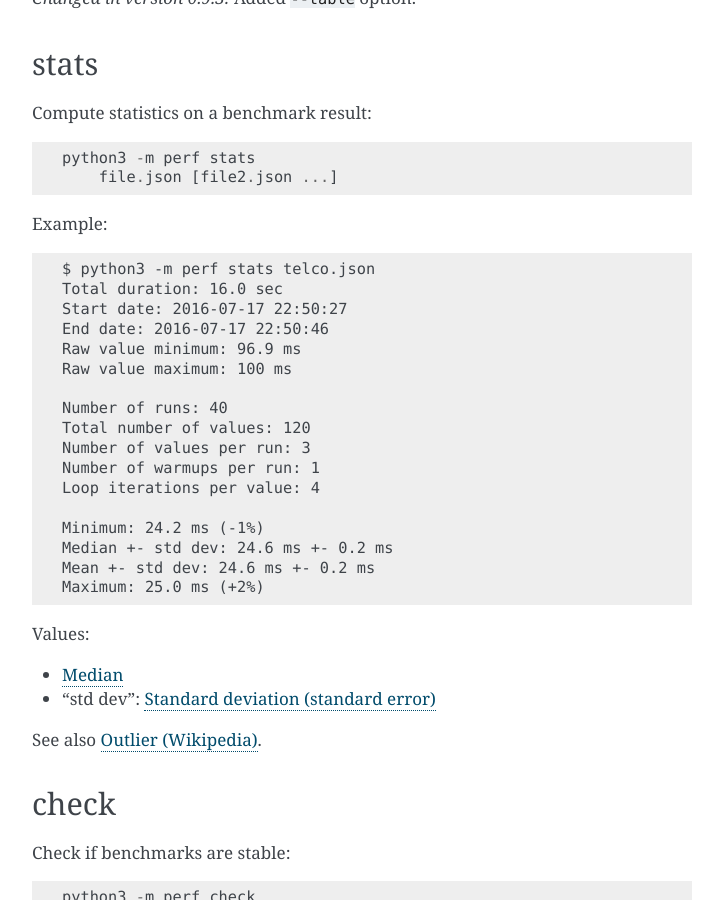
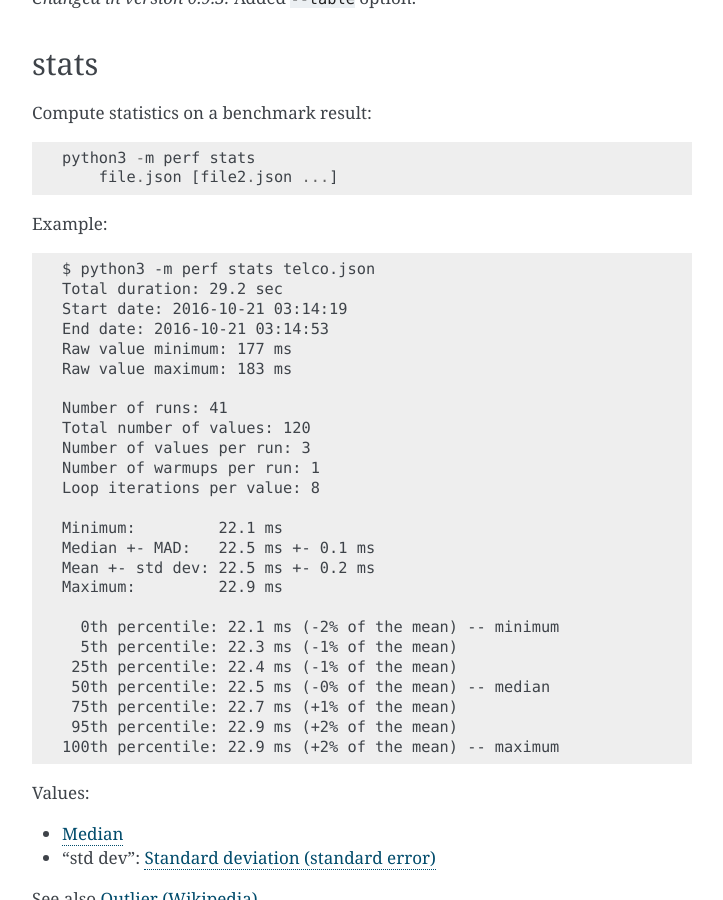
Before and after one commit to psf/pyperf, a Sphinx documentation site: the page built from doc/cli.rst, in a window 1280 px wide and 900 px high, scrolled down 2214 px. Shown: the whole window, without its empty margins (388-1111 px from the left). Built offline with Sphinx 7.4.7, drawn with Linux system fonts in a browser that asks for light colours.

Commit message:
Add Benchmark.percentile()
Co-Authored-By: Serhiy Storchaka <storchaka@gmail.com>

```diff
--- a/doc/changelog.rst
+++ b/doc/changelog.rst
@@ -1,5 +1,11 @@
 Changelog
 =========
+
+Version 0.9.7
+-------------
+
+* Add ``Benchmark.percentile()`` method
+* ``stats`` command now displays percentiles
 
 Version 0.9.6 (2017-03-15)
 --------------------------
--- a/doc/cli.rst
+++ b/doc/cli.rst
@@ -123,22 +123,30 @@ Compute statistics on a benchmark result::
 Example::
 
     $ python3 -m perf stats telco.json
-    Total duration: 16.0 sec
-    Start date: 2016-07-17 22:50:27
-    End date: 2016-07-17 22:50:46
-    Raw value minimum: 96.9 ms
-    Raw value maximum: 100 ms
+    Total duration: 29.2 sec
+    Start date: 2016-10-21 03:14:19
+    End date: 2016-10-21 03:14:53
+    Raw value minimum: 177 ms
+    Raw value maximum: 183 ms
 
-    Number of runs: 40
+    Number of runs: 41
     Total number of values: 120
     Number of values per run: 3
     Number of warmups per run: 1
-    Loop iterations per value: 4
+    Loop iterations per value: 8
 
-    Minimum: 24.2 ms (-1%)
-    Median +- std dev: 24.6 ms +- 0.2 ms
-    Mean +- std dev: 24.6 ms +- 0.2 ms
-    Maximum: 25.0 ms (+2%)
+    Minimum:         22.1 ms
+    Median +- MAD:   22.5 ms +- 0.1 ms
+    Mean +- std dev: 22.5 ms +- 0.2 ms
+    Maximum:         22.9 ms
+
+      0th percentile: 22.1 ms (-2% of the mean) -- minimum
+      5th percentile: 22.3 ms (-1% of the mean)
+     25th percentile: 22.4 ms (-1% of the mean)
+     50th percentile: 22.5 ms (-0% of the mean) -- median
+     75th percentile: 22.7 ms (+1% of the mean)
+     95th percentile: 22.9 ms (+2% of the mean)
+    100th percentile: 22.9 ms (+2% of the mean) -- maximum
 
 Values:
 
```
Also changed, not shown: doc/api.rst (+10 -0 lines), 3 other files.
